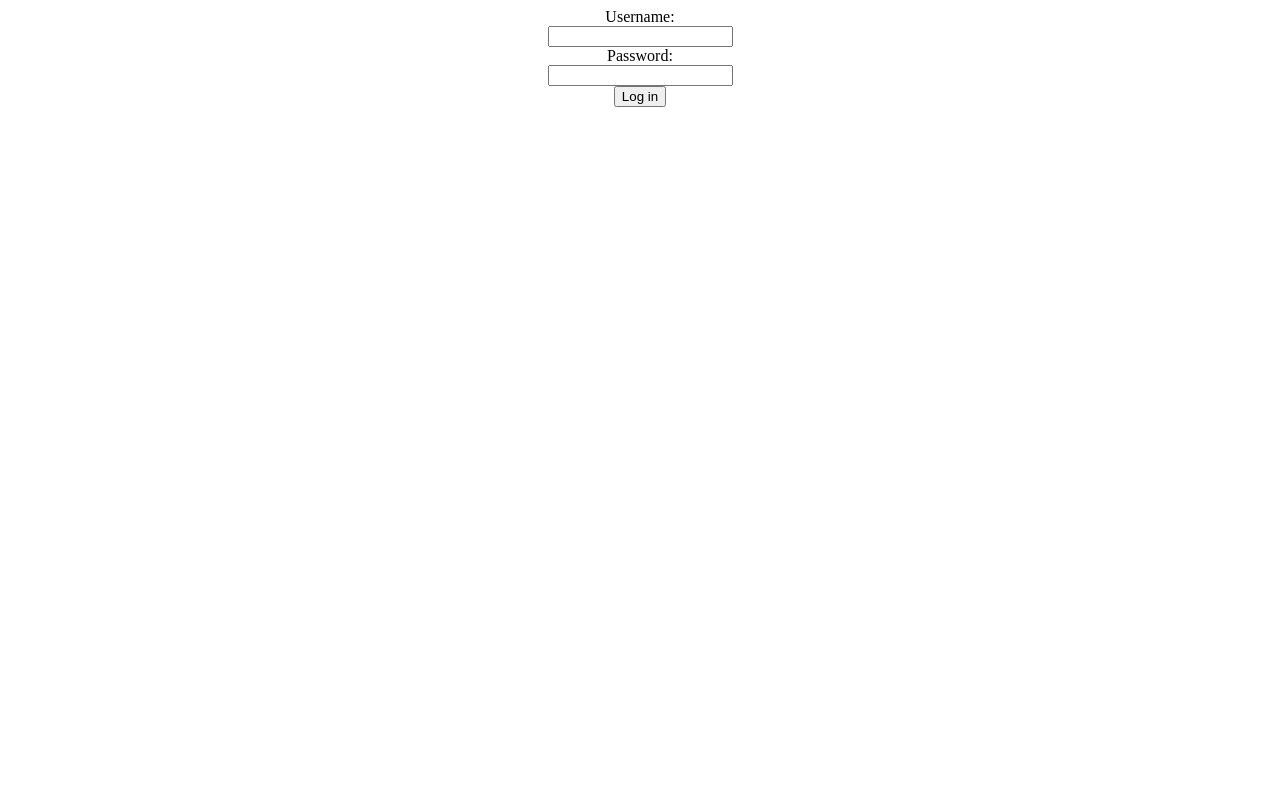
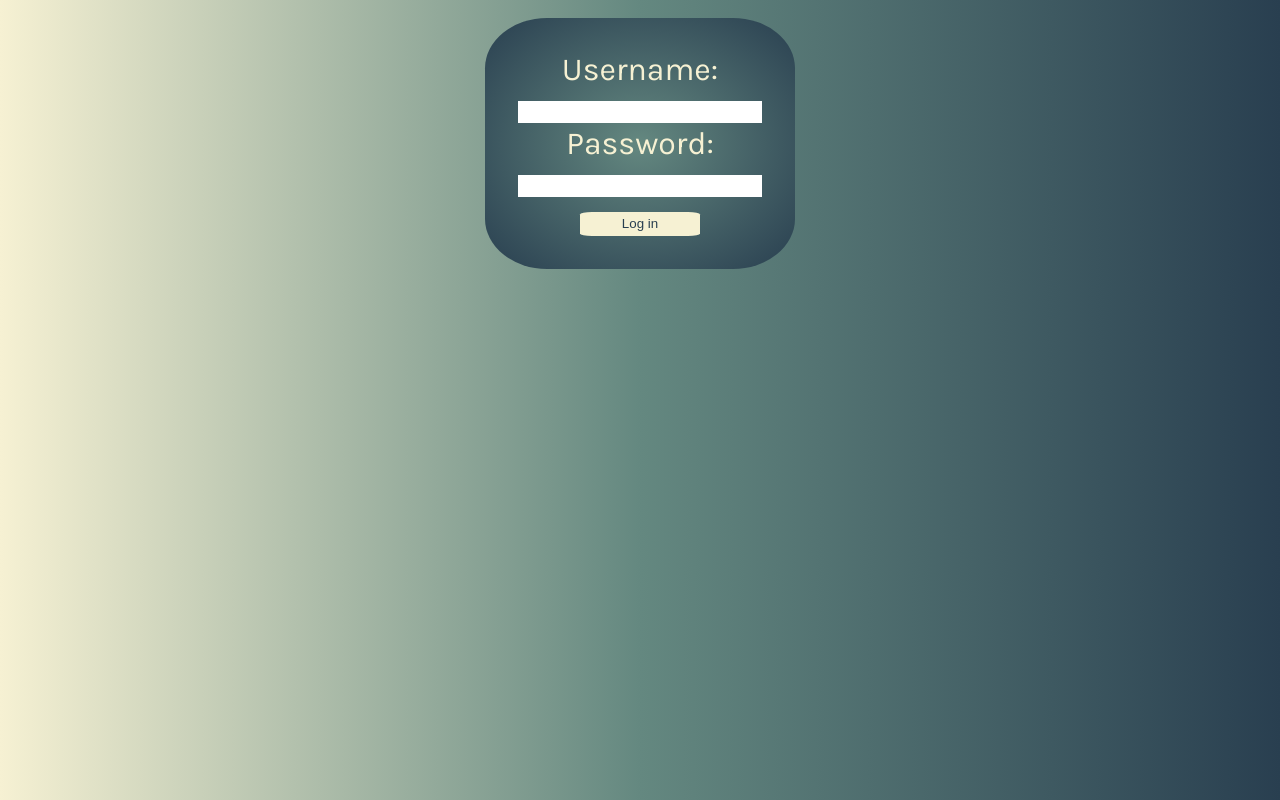
Before and after one commit to YnseVandenbilcke/LeagueManager, a plain HTML site: page login.html in a window 1280 px wide. Drawn offline with Linux system fonts and the light colour scheme.

Commit message:
Login screen update

```diff
--- a/login.html
+++ b/login.html
@@ -3,19 +3,20 @@
 <head>
     <meta charset="UTF-8">
     <link rel="stylesheet" href="styles/login.css">
+    <link href="https://fonts.googleapis.com/css?family=Karla" rel="stylesheet">
     <script type="text/javascript" charset="utf-8"
             src="scripts/login.js"></script>
     <title>Title</title>
 </head>
 <body>
 <div id="container">
-    <div css="text-align:center" class="centeredBis">
-        <form class="centered">
+    <div class="centered">
+        <form class="loginForm">
             Username:<br>
-            <input type="text" name="username"><br>
+            <input type="text" name="username" class="textBox"><br>
             Password:<br>
-            <input type="password" name="password"><br>
-            <input type="submit" value="Log in">
+            <input type="password" name="password" class="textBox"><br>
+            <input type="submit" value="Log in" class="submitBtn">
         </form>
     </div>
 </div>
--- a/styles/login.css
+++ b/styles/login.css
@@ -1,12 +1,45 @@
-.centeredBis{
-    width: 100%;
-    height: 100%;
-    margin: 0;
-    padding: 0;
-    display:table;
+.centered{
+    display: flex;
+    text-align: center;
+    justify-content: center;
+    align-items: center;
 }
 
-.centered{
-    display: table-cell;
-    text-align: center;
+.container{
+    position: center;
 }
+
+.textBox{
+    width: 240px;
+    margin-top: 5px;
+    height: 20px;
+    font-family: 'Karla', sans-serif;
+    font-size: 0.5em;
+    border: none;
+}
+
+.submitBtn{
+    width: 120px;
+    height: 24px;
+    color: #293f50;
+    background-color: #f6f1d3;
+    border: none;
+    border-radius: 10%;
+    cursor: pointer;
+}
+
+body{
+    background: #648880;
+    background: linear-gradient(to right, #f6f1d3, #648880, #293f50);
+    font-family: 'Karla', sans-serif;
+    font-size: 2em;
+    color: #f6f1d3;
+}
+
+.loginForm{
+    background: #466368;
+    background: radial-gradient(#648880, #293f50);
+    border-radius: 20%;
+    padding: 33px;
+    margin: 10px;
+}
```
